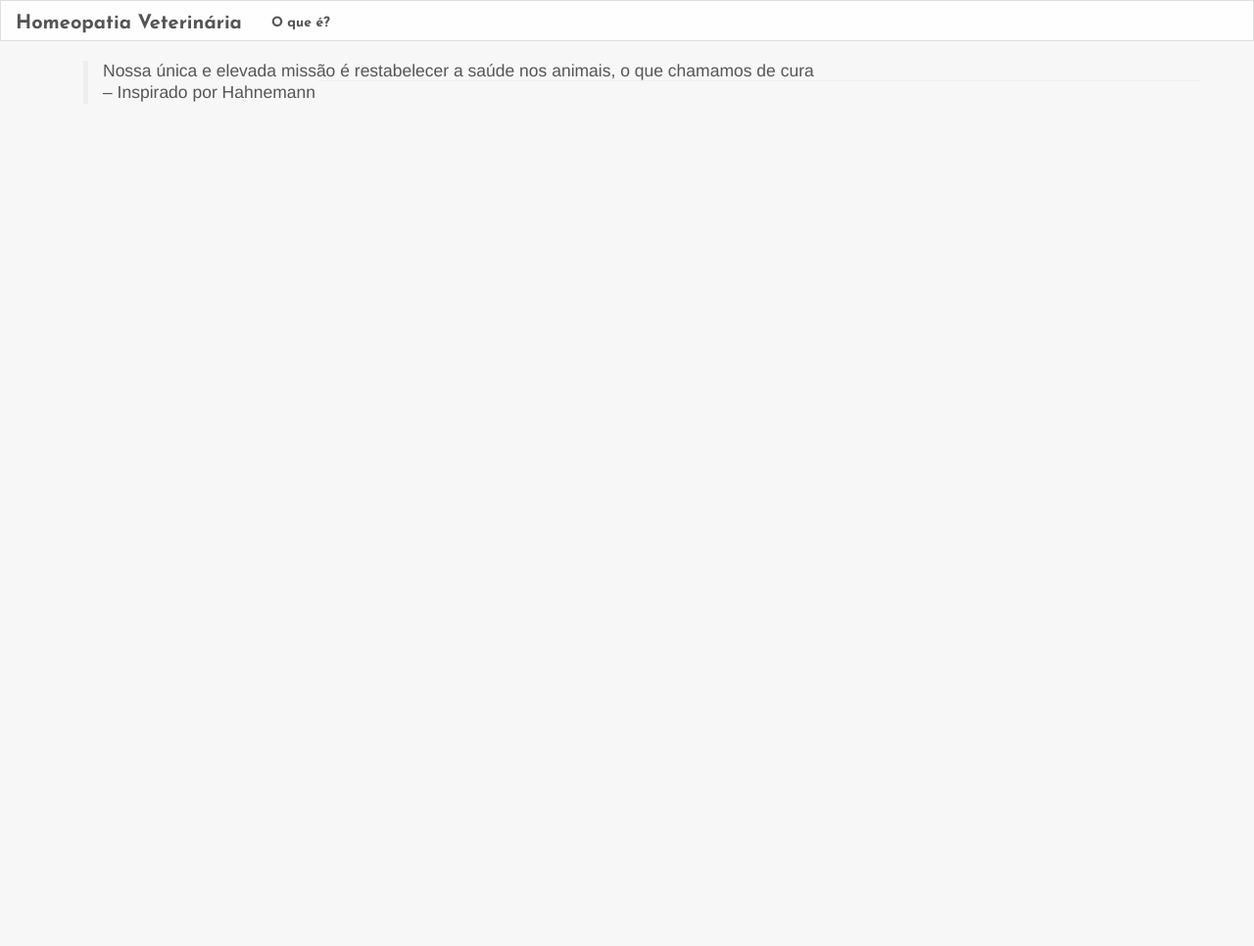
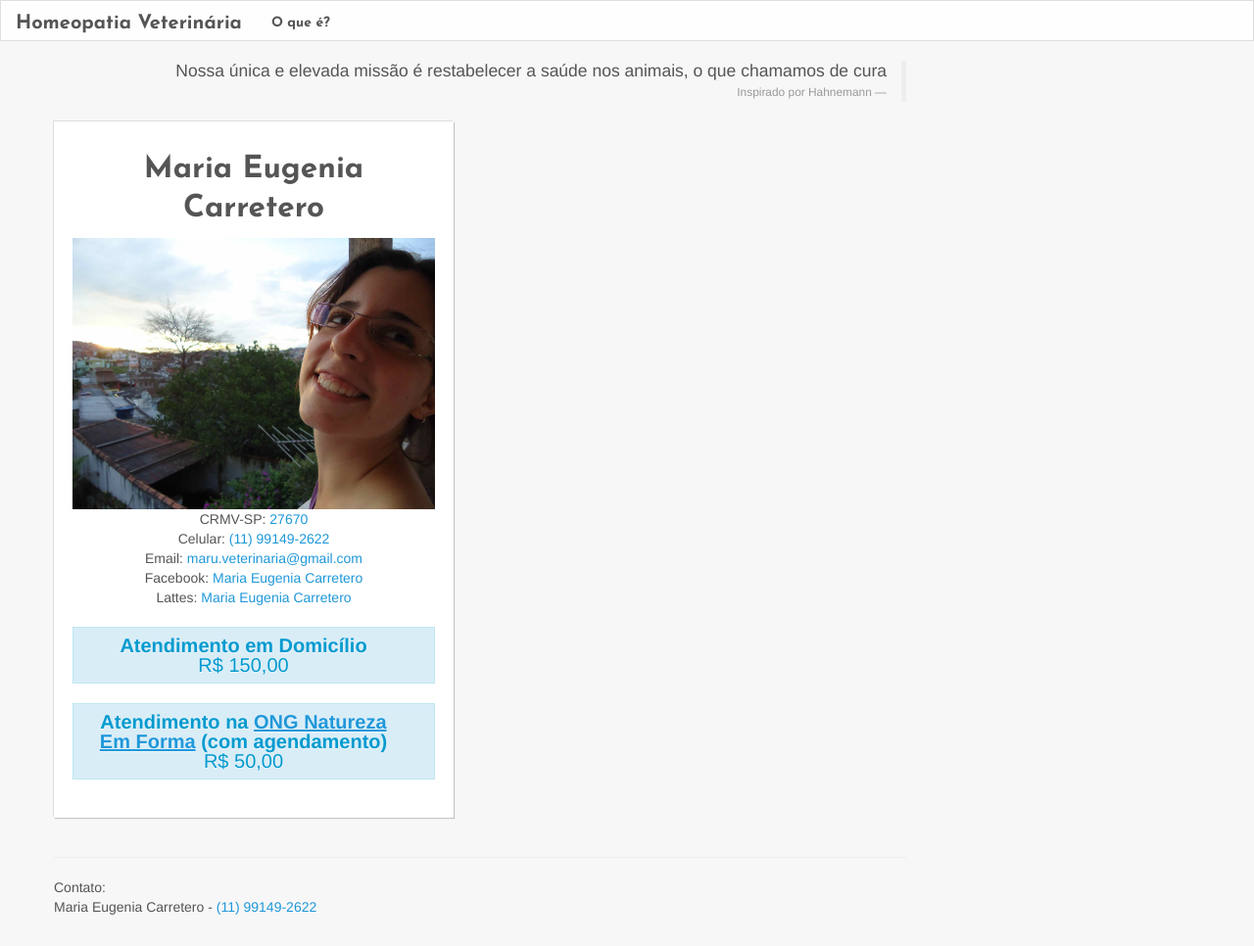
Before and after one commit to jonasabreu/site-maru, a Jekyll site: the page built from index.html, in a window 1280 px wide. Shown: the whole page at 98% size. Built offline with Jekyll 4.4.1, drawn with Linux system fonts in a browser that asks for light colours; Markdown is read by kramdown in place of the engine named in the settings; before the commit the page ends 900 px from its top, so only the background shows below that.

Commit message:
primeira versão

```diff
--- a/_layouts/default.html
+++ b/_layouts/default.html
@@ -34,15 +34,17 @@
     </div>
     <div class="container">
 		<div class="row">
-			<div class="span3">
  	     	<div class="span9">
     	    	{% if page.title %}<h1>{{ page.title }}</h1>{% endif %}
 	    	    {{ content }}
 	  	    </div>
 		</div>
-		<footer>
-			<hr />
-
+		<footer class="row">
+			<div class="span9">
+				<hr />
+				Contato: <br>
+				Maria Eugenia Carretero - <a href="tel:+5511991492622">(11) 99149-2622</a>
+			</div>
 		</footer>
     </div>
   </body>
--- a/homeopatia-veterinaria.markdown
+++ b/homeopatia-veterinaria.markdown
@@ -28,3 +28,5 @@ universidades (USP e UNESP).
 
 E, finalmente, a homeopatia veterinária tem como essência a melhora da qualidade de vida e bem estar do seu
 animal e, quando possível a CURA. Então, não perca a oportunidade de transformar seus conceitos e nos conhecer.
+
+Maria Eugenia Carretero
--- /dev/null
+++ b/index.html
@@ -0,0 +1,31 @@
+---
+layout: default
+---
+
+<blockquote class="pull-right">
+	<p> Nossa única e elevada missão é restabelecer a saúde nos animais, o que chamamos de cura</p>
+	<small>Inspirado por Hahnemann</small>
+</blockquote>
+
+<div class="row center">
+	<div class="span4 well">
+		<div itemscope itemtype="http://schema.org/Person">
+			<h2><span itemprop="givenName">Maria Eugenia</span> <span itemprop="familyName">Carretero</span></h2>
+			<img src="/images/foto_maru.jpg" alt="Maria Eugenia Carretero" />
+			CRMV-SP: <a href="http://www.cfmv.gov.br/consulta/index.php?nome_regra=inicia&nome=&inscricao_uf=SP&inscricao_nro=27670&inscricao_classe=VP&uf=&especialidade=&inscricao_tipo=&situacao=&ordem=NOME&pag=1&posicao=0&flag=1">27670</a><br>
+			Celular: <a itemprop="telephone" href="tel:+5511991492622">(11) 99149-2622</a></span><br>
+			Email: <a href="mailto:maru.veterinaria@gmail.com" itemprop="email">maru.veterinaria@gmail.com</a><br>
+			Facebook: <a href="https://www.facebook.com/mariaeugenia.carretero.9">Maria Eugenia Carretero</a><br>
+			Lattes: <a href="http://lattes.cnpq.br/6364162225133813">Maria Eugenia Carretero</a>
+		</div>
+		<div class="alert alert-info atendimento">
+			<strong>Atendimento em Domicílio</strong> <br>
+			R$ 150,00
+		</div>
+		<div class="alert alert-info atendimento">
+			<strong>Atendimento na <a href="http://www.naturezaemforma.org.br/">ONG Natureza Em Forma</a>
+			(com agendamento)</strong> <br>
+			R$ 50,00
+		</div>
+	</div>
+</div>
--- a/stylesheets/style.css
+++ b/stylesheets/style.css
@@ -0,0 +1,28 @@
+div.center {
+	text-align: center;
+}
+
+a {
+	color: #1F98DA;
+}
+
+a:hover {
+	color: #0000FF;
+}
+
+.right p {
+	text-align: right;
+}
+
+.atendimento {
+	font-size: 20px;
+	margin-top: 20px;
+}
+
+.alert a {
+	text-decoration: underline;
+}
+
+footer {
+	margin-bottom: 30px;
+}
```
Also changed, not shown: index.markdown (deleted, +0 -7 lines), images/foto_maru.jpg (added), 2 other files.
